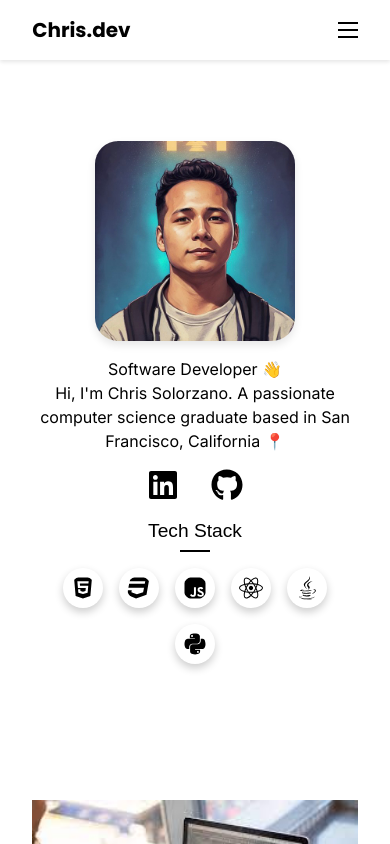
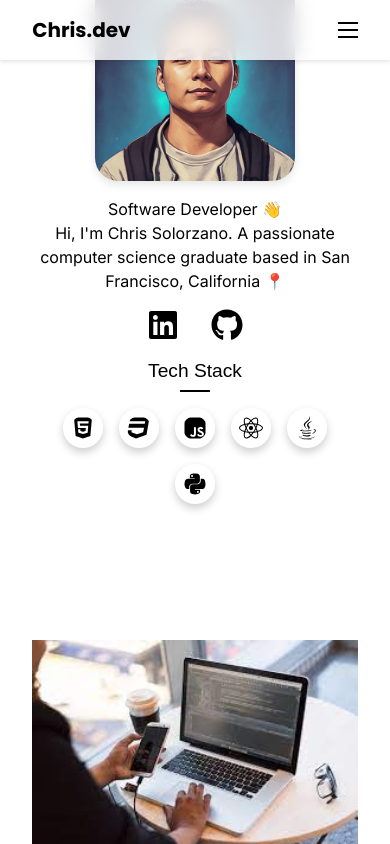
Before and after one commit to chrisxsolo/personalwebsite, a Next.js app: page / in a window 390 px wide. Shown: the top 844 px of the page. Built offline with nearby package versions, Linux system fonts and the light colour scheme; a web font is replaced by a local one.

Commit message:
changed formatting

```diff
--- a/app/home.module.css
+++ b/app/home.module.css
@@ -110,7 +110,7 @@
   @media (max-width: 767px) {
 
     .landing-page {
-      padding-top:115rem;
+      padding-top:105rem;
     }
 
     .image-container {
```
